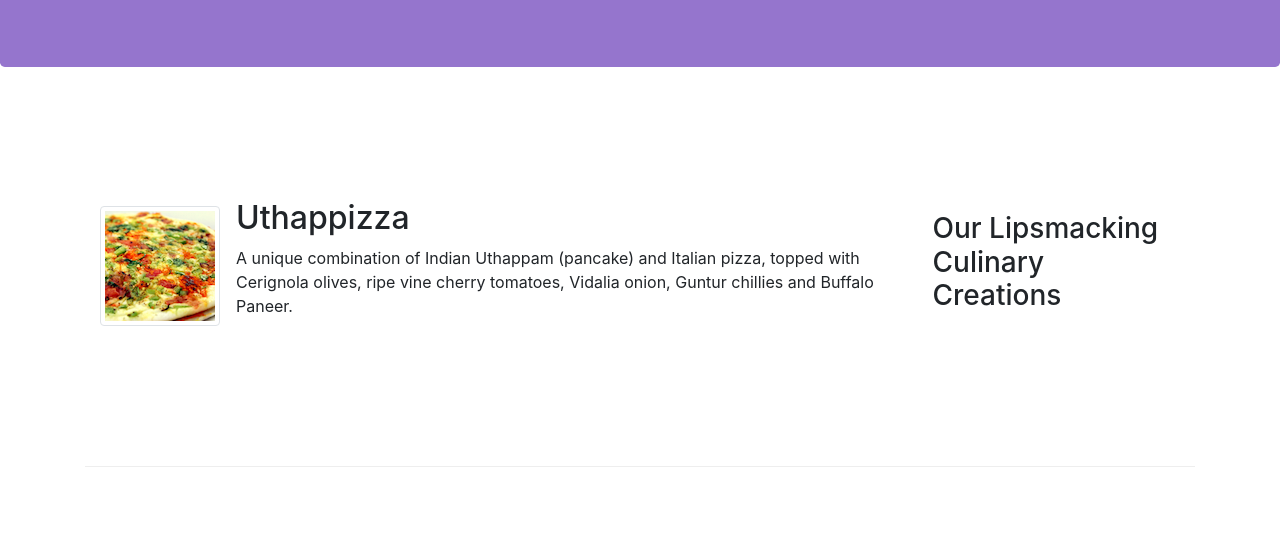
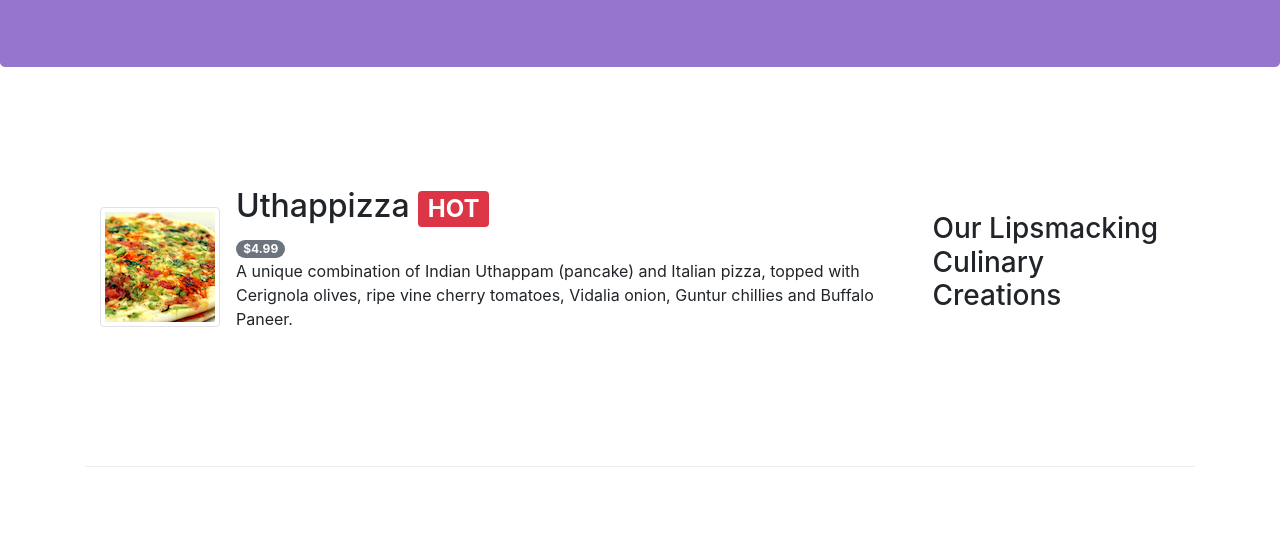
Before and after one commit to Abhishekm7376/Learning_Bootstrap, a website: page index.html in a window 1280 px wide. Shown: the part 267-800 px from the top of the page. Drawn offline with nearby package versions, Linux system fonts and the light colour scheme.

Commit message:
Alerting Users

```diff
--- a/index.html
+++ b/index.html
@@ -61,7 +61,7 @@
                     <img class="d-flex mr-3 img-thumbnail align-self-center"
                             src="img/uthappizza.png" alt="Uthappizza">
                     <div class="media-body">
-                        <h2 class="mt-0">Uthappizza</h2>
+                        <h2 class="mt-0">Uthappizza <span class="badge badge-danger">HOT</span></h2><span class="badge badge-pill badge-secondary">$4.99</span>
                         <p class="d-none d-sm-block">A unique combination of Indian Uthappam (pancake) and
                             Italian pizza, topped with Cerignola olives, ripe vine
                             cherry tomatoes, Vidalia onion, Guntur chillies and
```
